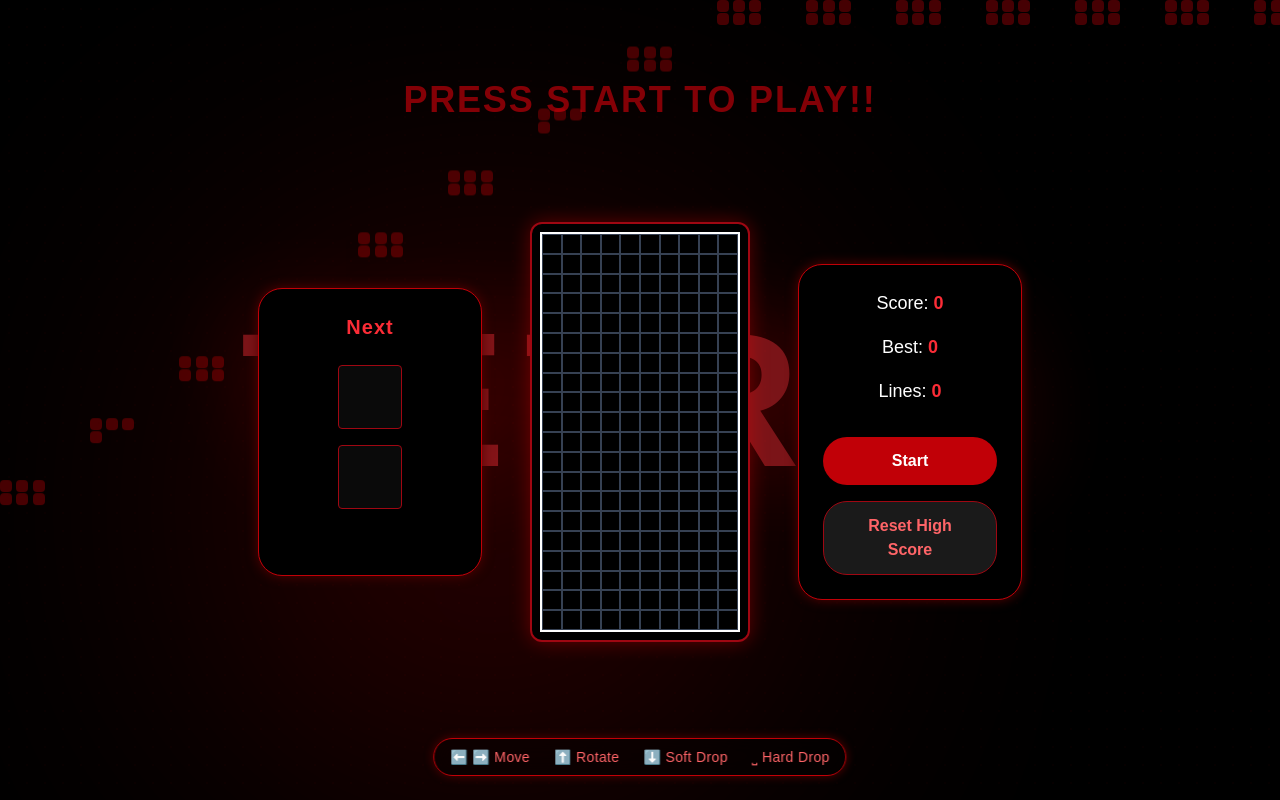
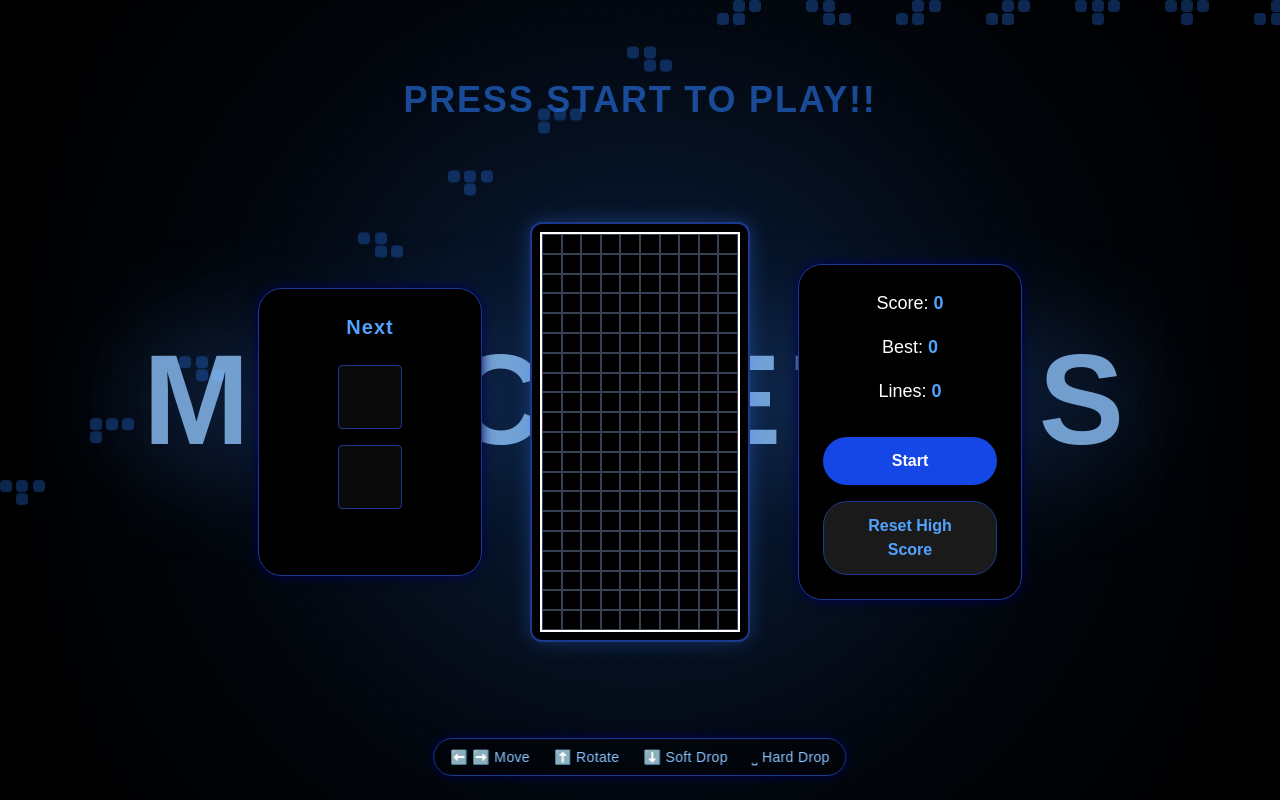
Before and after one commit to vennictus/tetris, a Next.js app in the folder tetris/: page /tetris in a window 1280 px wide. Built offline with nearby package versions, Linux system fonts and the light colour scheme.

Commit message:
Updated UI for MLSC SOC fair

```diff
--- a/tetris/app/page.tsx
+++ b/tetris/app/page.tsx
@@ -4,20 +4,26 @@ import Link from "next/link";
 export default function Home() {
   return (
     <main className="relative min-h-screen bg-black text-white flex flex-col items-center justify-center gap-8 overflow-hidden font-mono select-none">
-      {/* Red Sun Background */}
+
+      {/* Pulsing Blue Sun + MLSC TETRIS Logo */}
       <div aria-hidden className="absolute inset-0 flex items-center justify-center pointer-events-none z-0">
-        <div className="relative">
-          <div className="absolute inset-0 w-[500px] h-[500px] bg-red-700 rounded-full blur-[160px] opacity-30 animate-pulse-slow"></div>
-          <div className="text-red-500 text-[12rem] font-extrabold tracking-widest opacity-60 drop-shadow-[0_0_50px_#ff0000cc] animate-pulse">
-            TETRIS
+        <div className="relative flex flex-col items-center">
+          {/* Glowing Blue Sun (Responsive) */}
+          <div className="absolute inset-0 flex items-center justify-center">
+            <div className="w-[40vw] h-[40vw] max-w-[600px] max-h-[600px] bg-blue-500 rounded-full blur-[180px] opacity-40 animate-pulse-slow"></div>
+          </div>
+
+          {/* Logo Text */}
+          <div className="text-blue-300 text-[10vw] sm:text-[8rem] font-extrabold tracking-widest opacity-80 drop-shadow-[0_0_60px_#3b82f6cc] animate-pulse-fast">
+            MLSC TETRIS
           </div>
         </div>
       </div>
 
       {/* Content */}
       <div className="z-10 flex flex-col items-center gap-6 text-center px-4">
-        <h1 className="text-6xl font-extrabold tracking-widest text-red-500 drop-shadow-lg">
-          TETRIS
+        <h1 className="text-6xl font-extrabold tracking-widest text-blue-400 drop-shadow-lg">
+          MLSC TETRIS
         </h1>
         <p className="text-lg text-gray-300 max-w-md">
           It’s Tetris — surely you know what to do!
@@ -30,29 +36,29 @@ export default function Home() {
         </p>
         <Link
           href="/tetris"
-          className="bg-red-600 hover:bg-red-700 text-white px-8 py-3 rounded-3xl text-lg transition-all shadow-lg border border-red-800"
+          className="bg-blue-600 hover:bg-blue-700 text-white px-8 py-3 rounded-3xl text-lg transition-all shadow-lg border border-blue-800"
         >
           ▶ Start Game
         </Link>
       </div>
 
       {/* Footer */}
-      <footer className="absolute bottom-6 text-sm text-red-400 z-10">
-        Built by Vennictus • 2025
+      <footer className="absolute bottom-6 text-sm text-blue-400 z-10">
+        Built by Vennictus - MLSC • 2025
       </footer>
 
       {/* Extra Styles */}
       <style jsx>{`
-        @keyframes pulse {
-          0%, 100% { opacity: 0.3; }
-          50% { opacity: 0.6; }
+        @keyframes pulse-fast {
+          0%, 100% { opacity: 0.6; }
+          50% { opacity: 0.9; }
         }
         @keyframes pulse-slow {
           0%, 100% { opacity: 0.15; }
           50% { opacity: 0.4; }
         }
-        .animate-pulse {
-          animation: pulse 4s ease-in-out infinite;
+        .animate-pulse-fast {
+          animation: pulse-fast 3s ease-in-out infinite;
         }
         .animate-pulse-slow {
           animation: pulse-slow 8s ease-in-out infinite;
--- a/tetris/app/tetris/page.tsx
+++ b/tetris/app/tetris/page.tsx
@@ -1,12 +1,12 @@
 'use client';
 
-import React, { useEffect, useState } from 'react';
+import React, { useEffect, useState, useMemo, useCallback } from 'react';
 import GameBoard, { Cell } from '../../components/gameBoard';
 import { useTetris } from '../../tetris/useTetris';
 
 function MiniPiece({ shape, color }: { shape: number[][]; color: string }) {
   return (
-    <div className="grid grid-cols-4 grid-rows-4 gap-[1px] w-16 h-16 bg-black p-1 rounded shadow-inner border border-red-700">
+    <div className="grid grid-cols-4 grid-rows-4 gap-[1px] w-16 h-16 bg-black p-1 rounded shadow-inner border border-blue-900">
       {Array.from({ length: 16 }).map((_, idx) => {
         const x = idx % 4;
         const y = Math.floor(idx / 4);
@@ -67,14 +67,23 @@ export default function TetrisPage() {
     resetHighScore,
   } = useTetris();
 
+  // ⏬ Memoized background shapes so they don't change each render
+  const fallingShapes = useMemo(
+    () =>
+      [...Array(15)].map(() => bgShapes[Math.floor(Math.random() * bgShapes.length)]),
+    []
+  );
+
+  // 🎯 Smooth gravity
   useEffect(() => {
     if (!gameRunning) return;
-    const interval = setInterval(moveDown, 500);
+    const interval = setInterval(moveDown, 400);
     return () => clearInterval(interval);
   }, [gameRunning, moveDown]);
 
-  useEffect(() => {
-    function handleKeyDown(e: KeyboardEvent) {
+  // 🎯 Optimized keyboard handling
+  const handleKeyDown = useCallback(
+    (e: KeyboardEvent) => {
       if (!gameRunning || gameOver) return;
       switch (e.key) {
         case 'ArrowLeft':
@@ -98,13 +107,18 @@ export default function TetrisPage() {
           drop();
           break;
       }
-    }
+    },
+    [gameRunning, gameOver, moveLeft, moveRight, moveDown, rotate, drop]
+  );
+
+  useEffect(() => {
     window.addEventListener('keydown', handleKeyDown);
     return () => window.removeEventListener('keydown', handleKeyDown);
-  }, [moveLeft, moveRight, moveDown, rotate, drop, gameRunning, gameOver]);
+  }, [handleKeyDown]);
 
   if (!hydrated) return <main className="min-h-screen bg-black" />;
 
+  // 🌀 Merge current piece into board for rendering
   const mergedBoard: Cell[][] = board.map(row => [...row]);
   if (currentPiece) {
     const { shape, row, col, color } = currentPiece;
@@ -133,9 +147,7 @@ export default function TetrisPage() {
     <main className="relative min-h-screen flex flex-col justify-center items-center bg-black text-white overflow-hidden font-mono select-none">
       {/* Falling Background Shapes */}
       <div aria-hidden className="absolute inset-0 pointer-events-none z-0 overflow-hidden">
-        {[...Array(15)].map((_, i) => {
-          const shape = bgShapes[Math.floor(Math.random() * bgShapes.length)];
-          return (
+        {fallingShapes.map((shape, i) => (
           <div
             key={i}
             className="absolute w-12 h-12 opacity-30"
@@ -150,34 +162,40 @@ export default function TetrisPage() {
                 row.map((filled, x) => (
                   <div
                     key={`${y}-${x}`}
-                      className="w-3 h-3 rounded-sm bg-red-600"
+                    className={`w-3 h-3 rounded-sm ${filled ? 'bg-blue-500' : 'bg-transparent'}`}
                   />
                 ))
               )}
             </div>
           </div>
-          );
-        })}
+        ))}
       </div>
 
       {/* Grid + Flicker Effects */}
-      <div aria-hidden className="absolute inset-0 bg-[radial-gradient(#3a0000_1px,transparent_1px)] bg-[size:18px_18px] opacity-10 z-0 pointer-events-none" />
+      <div aria-hidden className="absolute inset-0 bg-[radial-gradient(#00113a_1px,transparent_1px)] bg-[size:18px_18px] opacity-10 z-0 pointer-events-none" />
       <div aria-hidden className="absolute inset-0 bg-black opacity-[0.05] mix-blend-screen animate-flicker pointer-events-none z-0" />
 
-      {/* Pulsing Red Sun + TETRIS Logo */}
+      {/* Pulsing Blue Sun + MLSC TETRIS Logo */}
       <div className="absolute z-0 inset-0 flex items-center justify-center pointer-events-none">
-        <div className="relative">
-          <div className="absolute inset-0 w-[500px] h-[500px] bg-red-700 rounded-full blur-[160px] opacity-30 animate-pulse-slow"></div>
-          <div className="text-red-500 text-[12rem] font-extrabold tracking-widest opacity-60 drop-shadow-[0_0_50px_#ff0000cc] animate-pulse">
-            TETRIS
+        <div className="relative flex flex-col items-center">
+          {/* Glowing Blue Sun (Responsive) */}
+          <div className="absolute inset-0 flex items-center justify-center">
+            <div className="w-[40vw] h-[40vw] max-w-[600px] max-h-[600px] bg-blue-500 rounded-full blur-[180px] opacity-40 animate-pulse-slow"></div>
+          </div>
+
+          {/* Logo Text */}
+          <div className="text-blue-300 text-[10vw] sm:text-[8rem] font-extrabold tracking-widest opacity-80 drop-shadow-[0_0_60px_#3b82f6cc] animate-pulse-fast">
+            MLSC TETRIS
           </div>
         </div>
       </div>
 
+
+
       {/* Main UI */}
       <div className="z-10 flex gap-12 items-center justify-center p-8 mt-16">
-        <section className="flex flex-col items-center gap-6 w-56 h-72 bg-black rounded-3xl p-6 shadow-[0_0_12px_#550000] border border-red-700">
-          <h2 className="text-xl font-bold text-red-500 tracking-wider">Next</h2>
+        <section className="flex flex-col items-center gap-6 w-56 h-72 bg-black rounded-3xl p-6 shadow-[0_0_12px_#000055] border border-blue-900">
+          <h2 className="text-xl font-bold text-blue-400 tracking-wider">Next</h2>
           <div className="flex flex-col gap-4">
             {gameRunning && nextPieces.length > 0 ? (
               nextPieces.slice(0, 2).map((piece, idx) => (
@@ -185,40 +203,40 @@ export default function TetrisPage() {
               ))
             ) : (
               <>
-                <div className="w-16 h-16 bg-[#0a0a0a] border border-red-800 rounded" />
-                <div className="w-16 h-16 bg-[#0a0a0a] border border-red-800 rounded" />
+                <div className="w-16 h-16 bg-[#0a0a0a] border border-blue-900 rounded" />
+                <div className="w-16 h-16 bg-[#0a0a0a] border border-blue-900 rounded" />
               </>
             )}
           </div>
         </section>
 
-        <section className="bg-black p-2 rounded-xl shadow-[0_0_20px_#ff000055] border-2 border-red-800">
+        <section className="bg-black p-2 rounded-xl shadow-[0_0_20px_#3b82f655] border-2 border-blue-900">
           <GameBoard board={mergedBoard} ghostPiece={ghostPiece} />
         </section>
 
-        <section className="flex flex-col items-center justify-between gap-8 w-56 min-h-[320px] bg-black rounded-3xl p-6 shadow-[0_0_12px_#550000] border border-red-700">
+        <section className="flex flex-col items-center justify-between gap-8 w-56 min-h-[320px] bg-black rounded-3xl p-6 shadow-[0_0_12px_#000055] border border-blue-900">
           <div className="flex flex-col gap-4 text-center">
             <p className="text-lg">
-              Score: <span className="font-bold text-red-500">{score}</span>
+              Score: <span className="font-bold text-blue-400">{score}</span>
             </p>
             <p className="text-lg">
-              Best: <span className="font-bold text-red-500">{bestScore}</span>
+              Best: <span className="font-bold text-blue-400">{bestScore}</span>
             </p>
             <p className="text-lg">
-              Lines: <span className="font-bold text-red-500">{linesCleared}</span>
+              Lines: <span className="font-bold text-blue-400">{linesCleared}</span>
             </p>
           </div>
 
           <div className="flex flex-col gap-4 w-full">
             <button
               onClick={gameRunning ? resetGame : startGame}
-              className="w-full px-6 py-3 bg-red-700 rounded-3xl font-semibold text-white hover:bg-red-800 transition shadow-md"
+              className="w-full px-6 py-3 bg-blue-700 rounded-3xl font-semibold text-white hover:bg-blue-800 transition shadow-md"
             >
               {gameRunning ? 'Restart' : 'Start'}
             </button>
             <button
               onClick={resetHighScore}
-              className="w-full px-6 py-3 bg-[#1a1a1a] rounded-3xl font-semibold text-red-400 hover:text-red-500 border border-red-800 transition"
+              className="w-full px-6 py-3 bg-[#1a1a1a] rounded-3xl font-semibold text-blue-400 hover:text-blue-500 border border-blue-900 transition"
             >
               Reset High Score
             </button>
@@ -228,12 +246,12 @@ export default function TetrisPage() {
 
       {/* Game Over + Start Overlays */}
       {gameOver && (
-        <div className="absolute top-20 left-1/2 -translate-x-1/2 text-red-600 text-5xl font-extrabold tracking-widest drop-shadow-md animate-flicker pulse">
+        <div className="absolute top-20 left-1/2 -translate-x-1/2 text-blue-500 text-5xl font-extrabold tracking-widest drop-shadow-md animate-flicker pulse">
           GAME OVER!!
         </div>
       )}
       {!gameRunning && !gameOver && (
-        <div className="absolute top-20 left-1/2 -translate-x-1/2 text-red-600 text-4xl font-bold tracking-wider animate-flicker pulse">
+        <div className="absolute top-20 left-1/2 -translate-x-1/2 text-blue-500 text-4xl font-bold tracking-wider animate-flicker pulse">
           PRESS START TO PLAY!!
         </div>
       )}
@@ -242,12 +260,21 @@ export default function TetrisPage() {
           GAME ON!
         </div>
       )}
+
       {/* Instructions */}
-      <div className="absolute bottom-6 left-1/2 -translate-x-1/2 text-sm text-red-400 flex gap-6 tracking-wide bg-black/30 px-4 py-2 rounded-full border border-red-700 shadow-[0_0_10px_#550000] backdrop-blur-md">
+      <div className="absolute bottom-6 left-1/2 -translate-x-1/2 text-sm text-blue-300 flex gap-6 tracking-wide bg-black/30 px-4 py-2 rounded-full border border-blue-900 shadow-[0_0_10px_#000055] backdrop-blur-md">
         <span>⬅️ ➡️ Move</span>
         <span>⬆️ Rotate</span>
         <span>⬇️ Soft Drop</span>
         <span>⎵ Hard Drop</span>
+      </div>
+
+      {/* Mobile Controls */}
+      <div className="fixed bottom-20 left-1/2 -translate-x-1/2 flex gap-4 md:hidden">
+        <button onClick={moveLeft} className="px-4 py-2 bg-blue-700 text-white rounded-full shadow-md">⬅️</button>
+        <button onClick={rotate} className="px-4 py-2 bg-blue-700 text-white rounded-full shadow-md">🔄</button>
+        <button onClick={moveRight} className="px-4 py-2 bg-blue-700 text-white rounded-full shadow-md">➡️</button>
+        <button onClick={drop} className="px-4 py-2 bg-green-600 text-white rounded-full shadow-md">⏬</button>
       </div>
 
       {/* Styles */}
```
Lines whose indentation alone changed are shown as unchanged.
